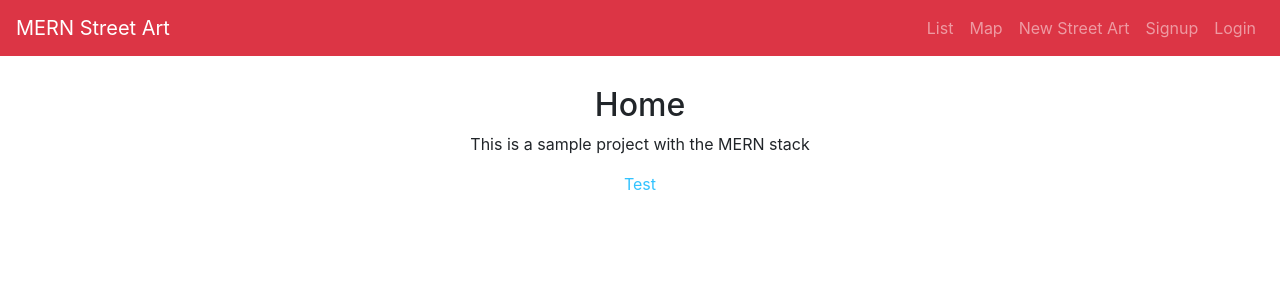
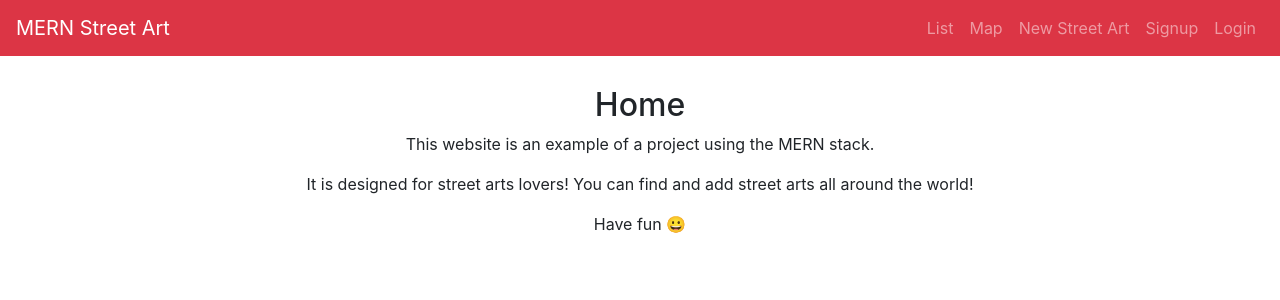
Before and after one commit to ironhack-dev-squad-144/guided-exercise-mern-street-art, a React (Create React App) app in the folder client/: page / in a window 1280 px wide. Shown: the top 300 px of the page. Built offline with nearby package versions, Linux system fonts and the light colour scheme.

Commit message:
Iteration 12

```diff
--- a/client/src/api.js
+++ b/client/src/api.js
@@ -69,4 +69,11 @@ export default {
       .then(res => res.data)
       .catch(errHandler)
   },
+
+  getStreetArt(streetArtId) {
+    return service
+      .get('/street-arts/' + streetArtId)
+      .then(res => res.data)
+      .catch(errHandler)
+  },
 }
--- a/client/src/components/App.jsx
+++ b/client/src/components/App.jsx
@@ -5,6 +5,7 @@ import Home from './pages/Home'
 import Login from './pages/Login'
 import Signup from './pages/Signup'
 import List from './pages/List'
+import StreetArtDetail from './pages/StreetArtDetail'
 import { Container } from 'reactstrap'
 
 export default function App() {
@@ -17,6 +18,7 @@ export default function App() {
           <Route path="/signup" component={Signup} />
           <Route path="/login" component={Login} />
           <Route path="/list" component={List} />
+          <Route path="/street-art-detail/:id" component={StreetArtDetail} />
           <Route render={() => <h2>404</h2>} />
         </Switch>
       </Container>
--- a/client/src/components/pages/Home.jsx
+++ b/client/src/components/pages/Home.jsx
@@ -4,8 +4,12 @@ export default function Home() {
   return (
     <div className="Home">
       <h2>Home</h2>
-      <p>This is a sample project with the MERN stack</p>
-      <a href="/">Test</a>
+      <p>This website is an example of a project using the MERN stack.</p>
+      <p>
+        It is designed for street arts lovers! You can find and add street arts
+        all around the world!
+      </p>
+      <p>Have fun 😀</p>
     </div>
   )
 }
--- /dev/null
+++ b/client/src/components/pages/StreetArtDetail.jsx
@@ -0,0 +1,27 @@
+import React, { useState, useEffect } from 'react'
+import api from '../../api'
+
+export default function StreetArtDetail(props) {
+  const streetArtId = props.match.params.id
+
+  const [streetArt, setStreetArt] = useState(null)
+  useEffect(() => {
+    api.getStreetArt(streetArtId).then(streetArt => {
+      setStreetArt(streetArt)
+    })
+  }, [])
+
+  return (
+    <div>
+      <h1>Street Art Detail</h1>
+      {streetArt && (
+        <div>
+          <img src={streetArt.pictureUrl} alt="" />
+          <hr />
+          Longitude = {streetArt.location.coordinates[0]} <br />
+          Latitude = {streetArt.location.coordinates[1]} <br />
+        </div>
+      )}
+    </div>
+  )
+}
```
